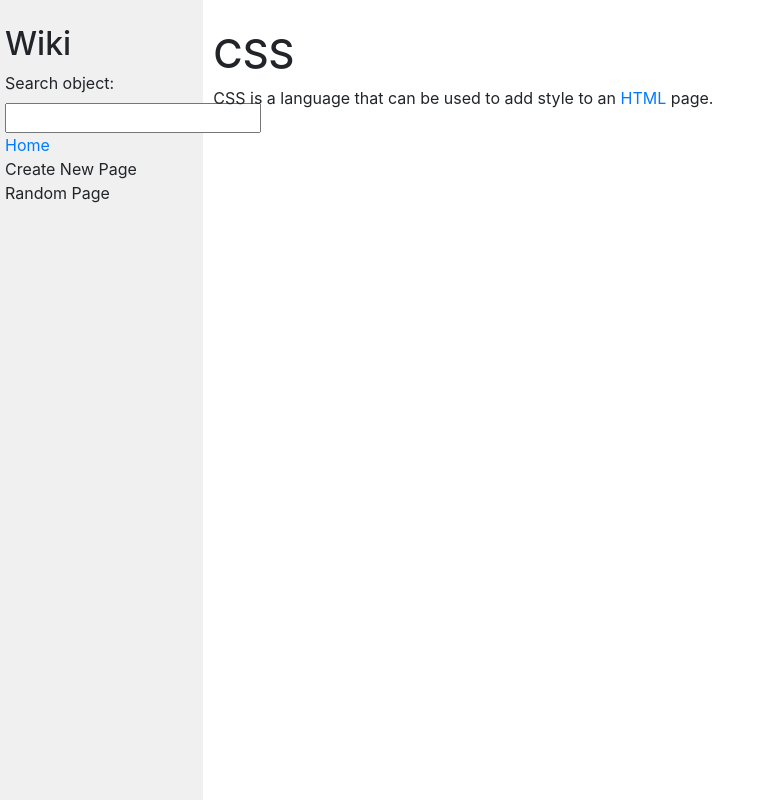
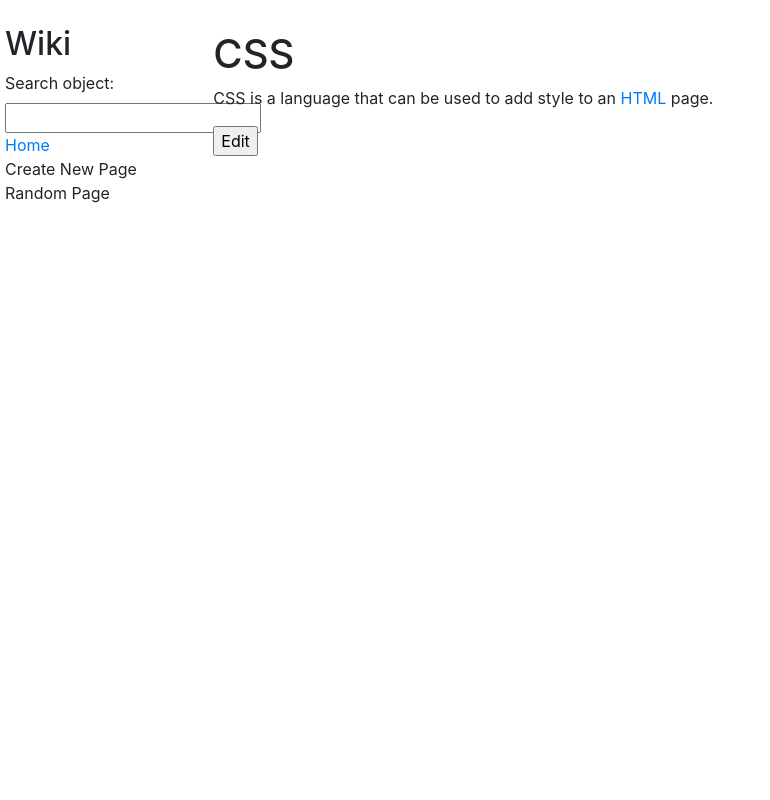
Before and after one commit to minhnhat1234/Web-programing-with-Python-and-Javascript-Project-1, a Django app: page /content/CSS/ in a window 1280 px wide. Shown: the whole page, without its empty margins (0-770 px from the left). Run offline with Django 3.2, Linux system fonts and the light colour scheme; some libraries are stand-ins or nearby versions.

Commit message:
Add edit feature

```diff
--- a/encyclopedia/static/encyclopedia/styles.css
+++ b/encyclopedia/static/encyclopedia/styles.css
@@ -13,7 +13,7 @@ h1 {
 }
 
 textarea {
-    height: 90vh;
+    height: 70vh;
     width: 80%;
 }
 
@@ -28,7 +28,6 @@ textarea {
 }
 
 .sidebar {
-    background-color: #f0f0f0;
     height: 100vh;
     padding: 20px;
 }
--- a/encyclopedia/templates/encyclopedia/content.html
+++ b/encyclopedia/templates/encyclopedia/content.html
@@ -7,5 +7,8 @@
 {% block body %}
 
     <div>{{content|safe}}</div>
+    <form method = "get">
+        <input type = "submit" value = "Edit" name = "Edit">
+    </form
 
 {% endblock %}
--- a/encyclopedia/templates/encyclopedia/layout.html
+++ b/encyclopedia/templates/encyclopedia/layout.html
@@ -14,6 +14,16 @@
         </style>
     </head>
     <body>
+        {% if messages %}
+            {% for message in messages %}
+                <div class="container-fluid p-0">
+                    <div class="alert {{ message.tags }} alert-dismissible fade show" role="alert" >
+                        {{ message }}
+                        <button type="button" class="close" data-dismiss="alert" aria-label="Close">&times;</button>
+                    </div>
+                </div>
+            {% endfor %}
+        {% endif %}
         <div class="row">
             <div class="sidebar col-lg-2 col-md-3">
                 <h2>Wiki</h2>
@@ -38,6 +48,5 @@
                 {% endblock %}
             </div>
         </div>
-
     </body>
 </html>
--- a/encyclopedia/urls.py
+++ b/encyclopedia/urls.py
@@ -4,5 +4,6 @@ from . import views
 
 urlpatterns = [
     path("", views.index, name="index"),
-    path("content/<str:name>/", views.content, name="content")
+    path("content/<str:name>/", views.content, name="content"),
+    path("edit/<str:name>/", views.edit, name = "edit")
 ]
--- a/encyclopedia/util.py
+++ b/encyclopedia/util.py
@@ -35,3 +35,10 @@ def get_entry(title):
         return f.read().decode("utf-8")
     except FileNotFoundError:
         return None
+
+def save_file(filename, filedata):
+    try:
+        f = open(filename , "w")
+        f.write(filedata)
+    except:
+        pass
--- a/encyclopedia/views.py
+++ b/encyclopedia/views.py
@@ -1,8 +1,11 @@
+from re import search
 from unicodedata import name
+from wiki.settings import MESSAGE_TAGS
 from django.http.response import HttpResponse, HttpResponseRedirect
 from django.shortcuts import redirect, render
 from django import forms
 from .models import Entries
+from django.contrib import messages
 
 from . import util
 
@@ -11,9 +14,10 @@ import markdown2
 class MyForm(forms.Form):
     search_object = forms.CharField()
 
+class EditForm(forms.Form):
+    edit = forms.CharField(widget=forms.Textarea, label="")
+
 def index(request):
-
-    query = None
 
     if request.method == 'POST':
         form = MyForm(request.POST)
@@ -34,6 +38,9 @@ def content(request, name):
             query = form.cleaned_data["search_object"]
             return redirect("content", name = query)
 
+    elif request.GET.get('Edit'):
+        return redirect("edit", name = name)
+
     entry = util.get_entry(name)
 
     if entry:
@@ -46,10 +53,33 @@ def content(request, name):
     else:
         matches_dict = Entries.objects.filter(name__contains = name).values("name")
         matches_list = [entry["name"] for entry in matches_dict]
-        print(matches_list)
-        print(len(matches_list))
         return render(request, "encyclopedia/unknown.html", {
         "name": name,
         "form": MyForm(),
         "entries": matches_list
         })
+
+def edit(request, name):
+    if request.method == 'POST':
+        if "search_object" in request.POST.values():
+            form = MyForm(request.POST)
+            if form.is_valid():
+                query = form.cleaned_data["search_object"]
+                return redirect("content", name = query)
+        elif request.POST["edit"]:
+            form = EditForm(request.POST)
+            if form.is_valid():
+                util.save_entry(name, form.cleaned_data["edit"])
+                messages.success(request, "Changes saved successfully.")
+                return redirect("content", name = name)
+
+    entry = util.get_entry(name)
+    if entry:
+        initial = {"edit": entry}
+        return render(request, "encyclopedia/edit.html", {
+        "name": name,
+        "form": MyForm(),
+        "form_edit": EditForm(initial = initial)
+        })
+    else:
+        return redirect("content", name = name)
```
Also changed, not shown: encyclopedia/templates/encyclopedia/edit.html (added, +14 -0 lines), entries/Python.md (+2 -0 lines), wiki/settings.py (+10 -0 lines).
